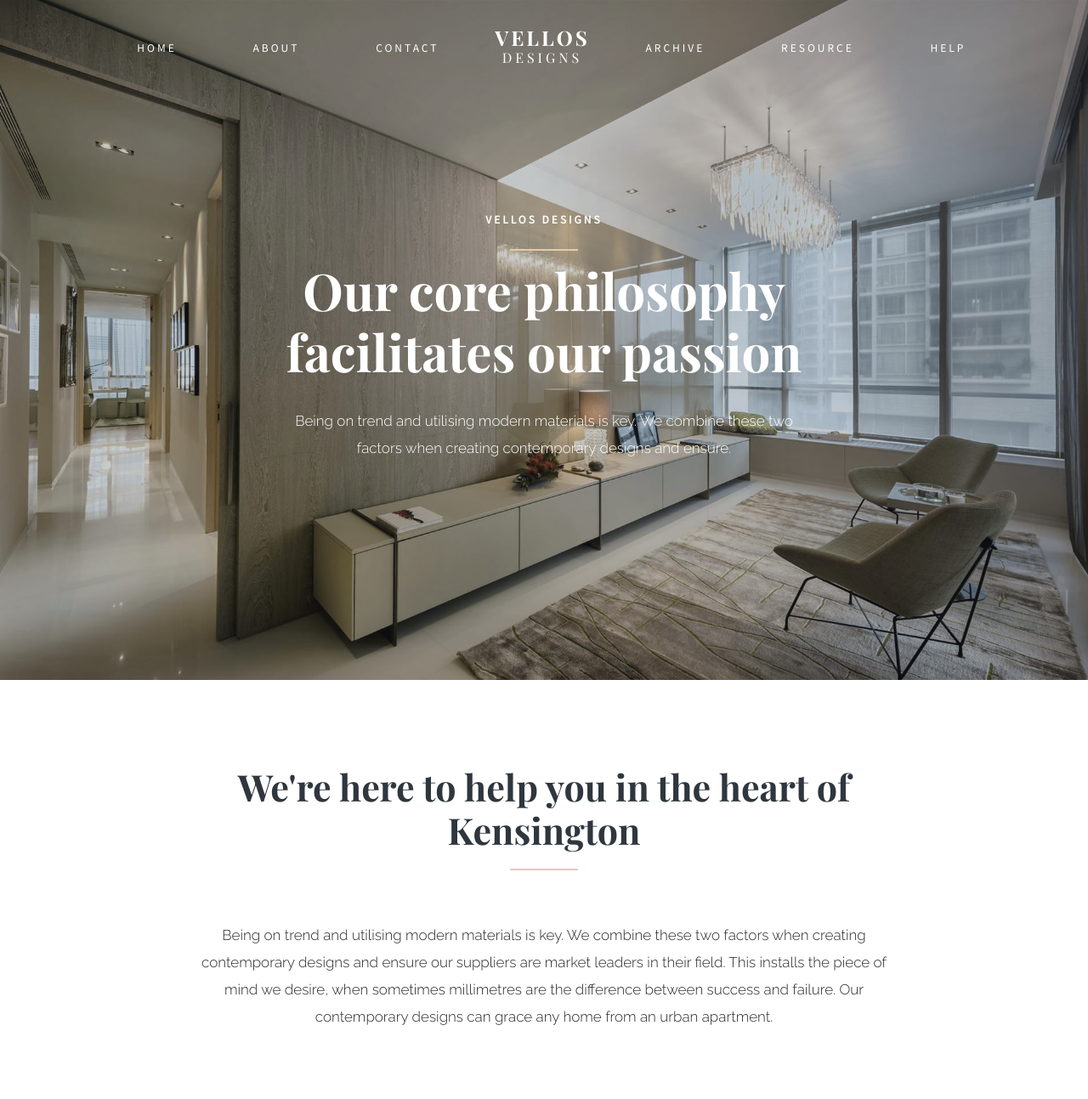
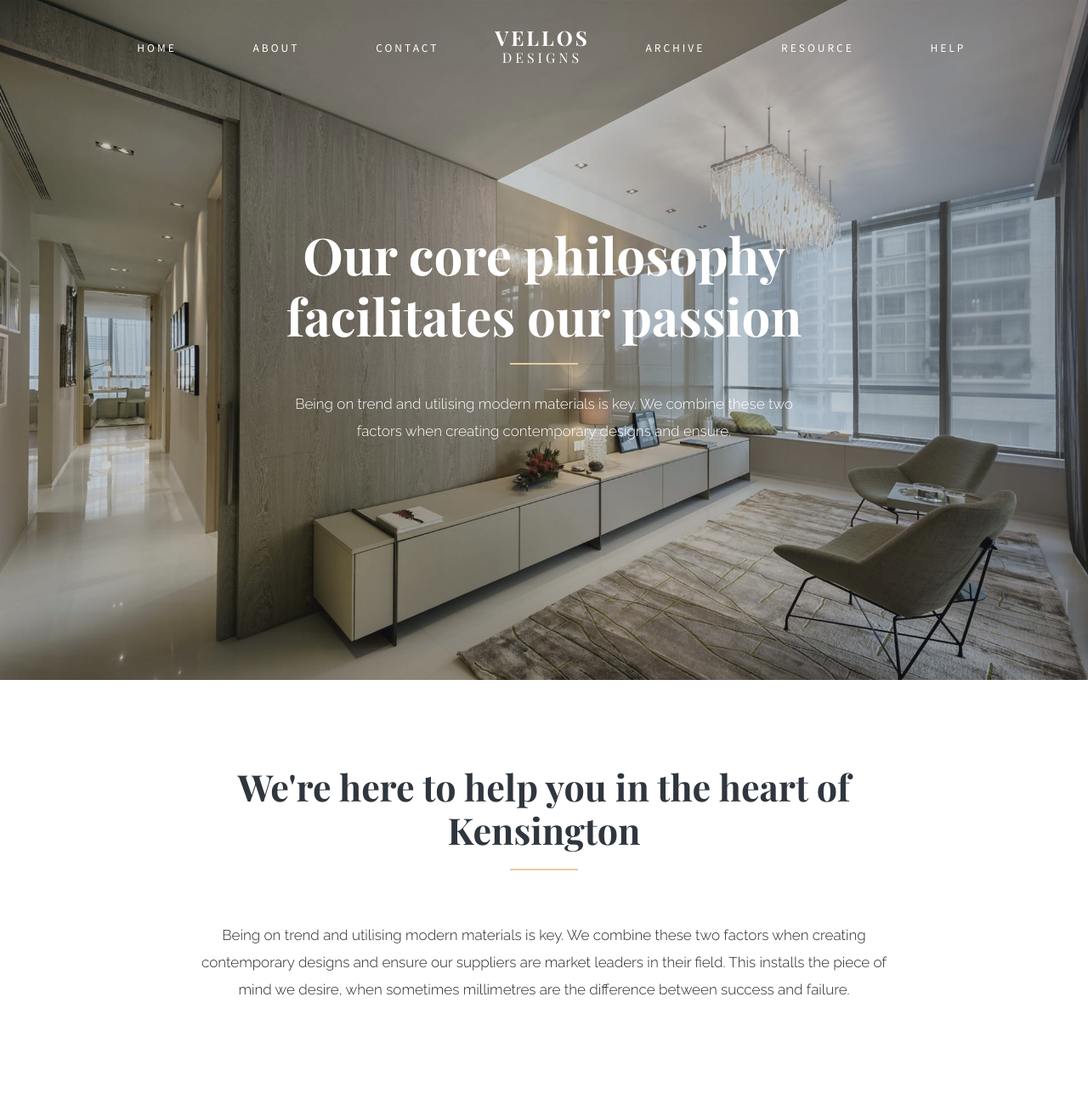
Before and after one commit to frazerf/vellos-designs, a website: page index.html in a window 1280 px wide. Shown: the top 1293 px of the page at 85% size. Drawn offline with nearby package versions, Linux system fonts and the light colour scheme.

Commit message:
Home page changes

```diff
--- a/index.html
+++ b/index.html
@@ -27,8 +27,8 @@
           </div>
           <div class="row full-height center-xs chrome">
             <div class="col-xs-7 align-center text-light t-center">
-              <h5 class="underline">Vellos Designs</h5>
-              <h1>Our core philosophy facilitates our passion</h1>
+
+              <h1 class="underline">Our core philosophy facilitates our passion</h1>
               <p>Being on trend and utilising modern materials is key. We combine these two factors when creating contemporary designs and ensure.<p>
             </div>
           </div>
@@ -39,7 +39,7 @@
       <div class="row center-xs">
         <div class="col-xs-8 t-center about">
           <h2 class="underline">We're here to help you in the heart of Kensington</h2>
-          <p>Being on trend and utilising modern materials is key. We combine these two factors when creating contemporary designs and ensure our suppliers are market leaders in their field. This installs the piece of mind we desire, when sometimes millimetres are the difference between success and failure. Our contemporary designs can grace any home from an urban apartment.</p>
+          <p>Being on trend and utilising modern materials is key. We combine these two factors when creating contemporary designs and ensure our suppliers are market leaders in their field. This installs the piece of mind we desire, when sometimes millimetres are the difference between success and failure.</p>
         </div>
       </div>
 
```
Also changed, not shown: 1 other file.
